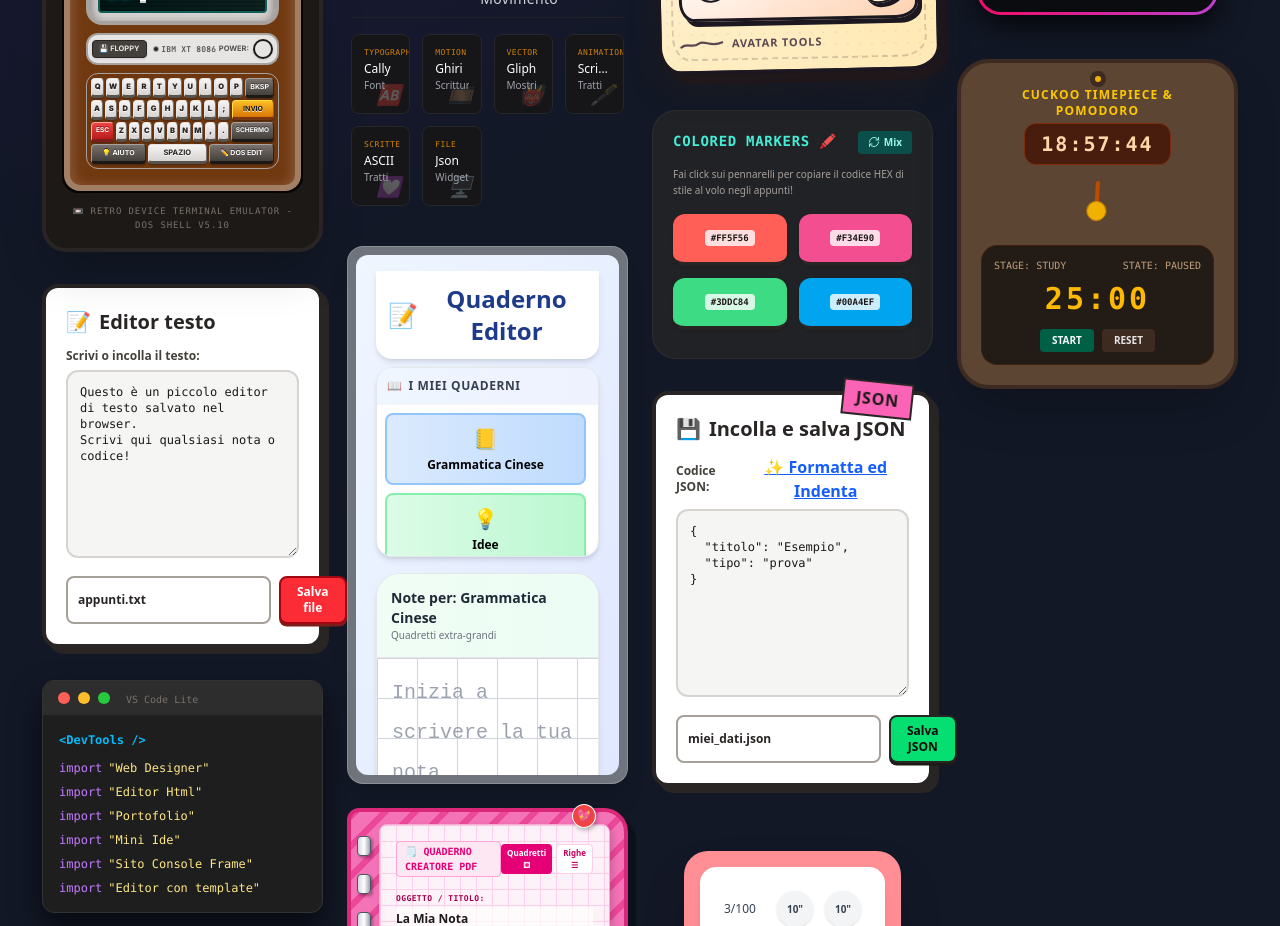
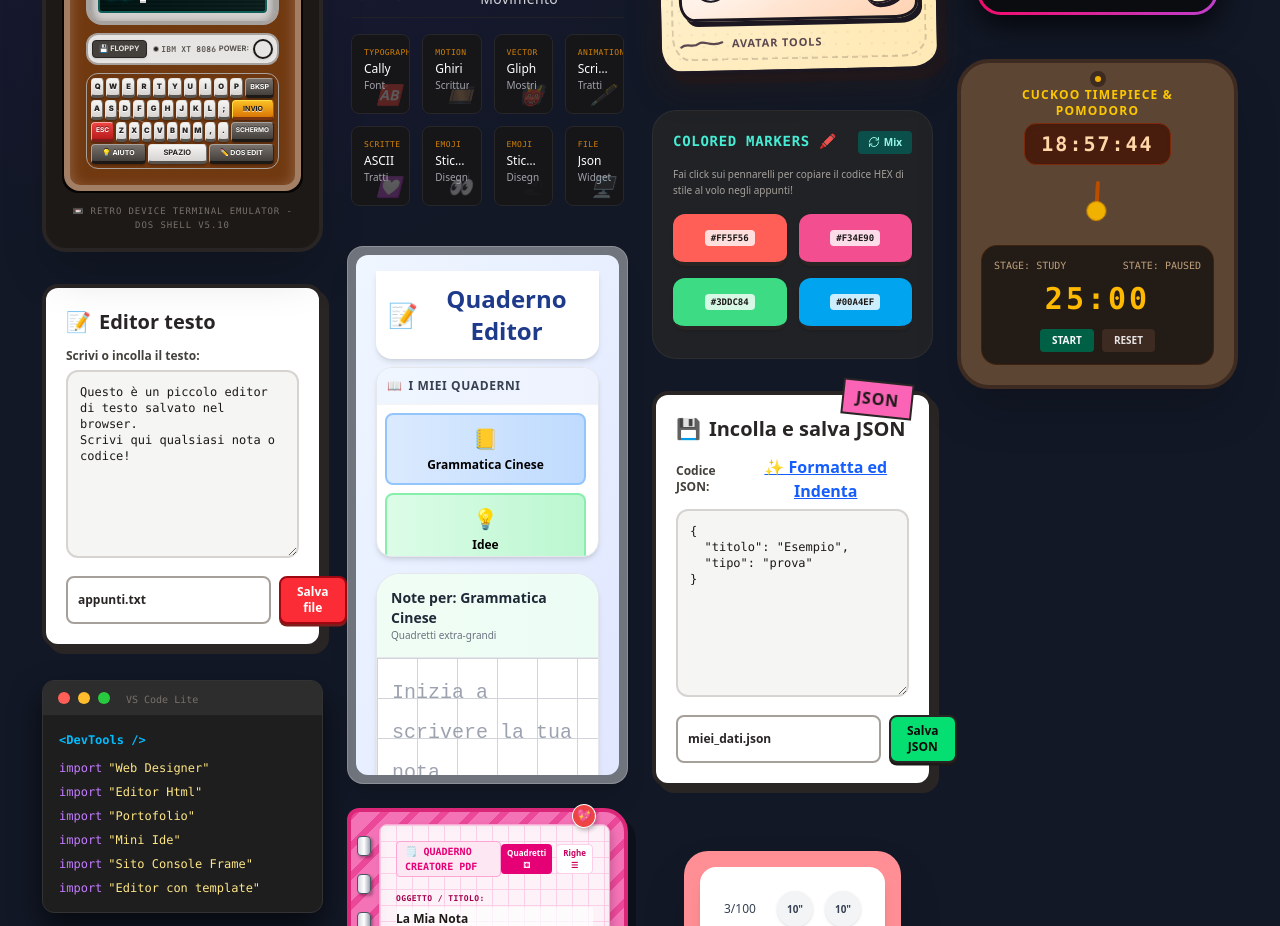
Before and after one commit to scottino2019-glitch/Il-Mio-Hub---Scrivania-Caotica, a React (Vite) app: page / in a window 1280 px wide. Shown: the part 2660-3586 px from the top of the page. Built offline with nearby package versions, Linux system fonts and the light colour scheme; a web font is replaced by a local one.

Commit message:
Add new sticker entries with titles and URLs

```diff
--- a/src/App.tsx
+++ b/src/App.tsx
@@ -393,6 +393,20 @@ const CreativeFontCard = () => {
       tag: "Scritte",
       url: "https://generatore-di-testo-ascii-16148277139.europe-west2.run.app/",
       bgPreview: "💟"
+    },
+     {
+      title: "Stickers!",
+      desc: "Disegni",
+      tag: "Emoji",
+      url: "https://sticker-craft-pro-studio-16148277139.europe-west2.run.app/",
+      bgPreview: "👀"
+    },
+     {
+      title: "Stickers!!",
+      desc: "Disegni",
+      tag: "Emoji",
+      url: "https://stickers-creator.vercel.app/",
+      bgPreview: "🏖"
     },
 
     {
```
